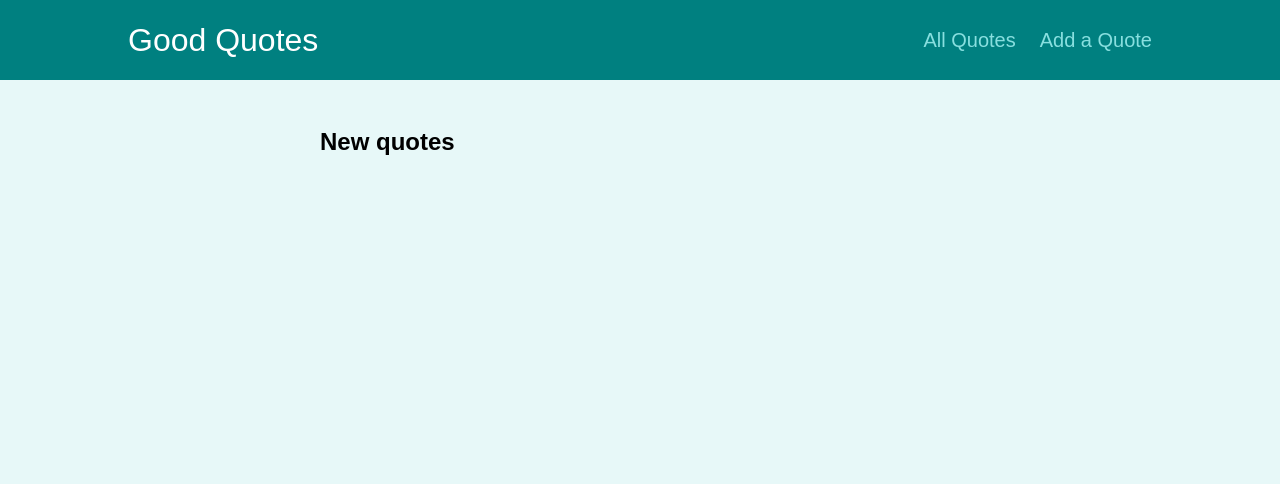
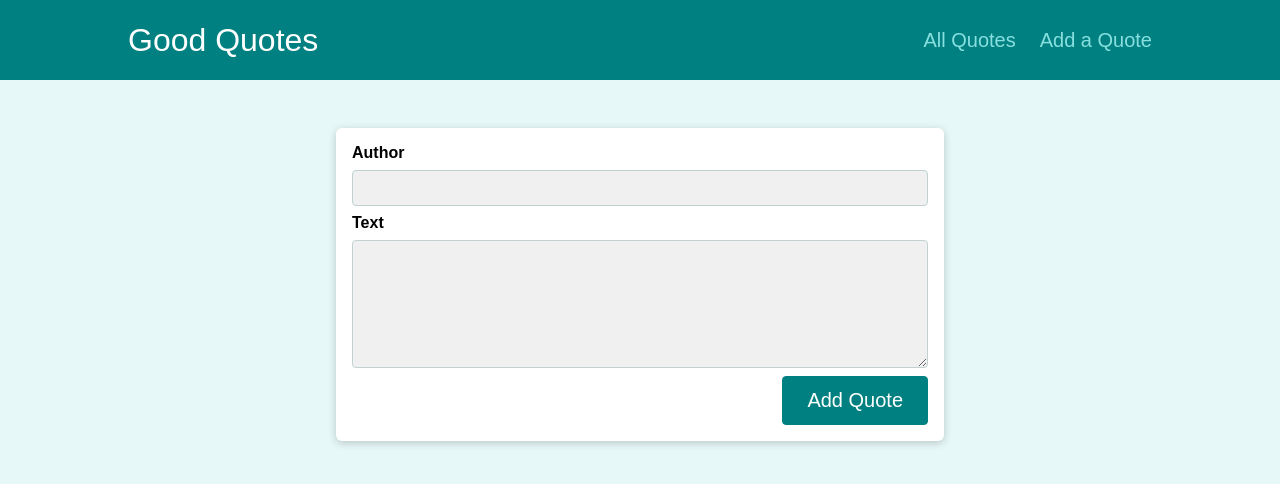
Before and after one commit to igdkaur/quotes-app, a React (Create React App) app: page /new-quote in a window 1280 px wide. Shown: the top 484 px of the page. Built offline with nearby package versions, Linux system fonts and the light colour scheme.

Commit message:
add quote form

```diff
--- a/src/components/quotes/QuoteForm.js
+++ b/src/components/quotes/QuoteForm.js
@@ -1,7 +1,7 @@
 import { useRef } from 'react';
 
-import Card from '../ui/Card';
-import LoadingSpinner from '../ui/LoadingSpinner';
+import Card from '../UI/Card';
+import LoadingSpinner from '../UI/LoadingSpinner';
 import classes from './QuoteForm.module.css';
 
 const QuoteForm = (props) => {
--- a/src/pages/NewQuotes.js
+++ b/src/pages/NewQuotes.js
@@ -1,5 +1,13 @@
+import QuoteForm from '../components/quotes/QuoteForm'
+
 const NewQuotes = () => {
-  return<h2> New quotes </h2>
+
+  const newQuoteHandler = quoteData => {
+
+  }
+
+  return <QuoteForm onAddQuote = {newQuoteHandler}/>
+
  }
 
  export default NewQuotes;
```
Also changed, not shown: 1 other file (tests, documents, lock files or other folders).
